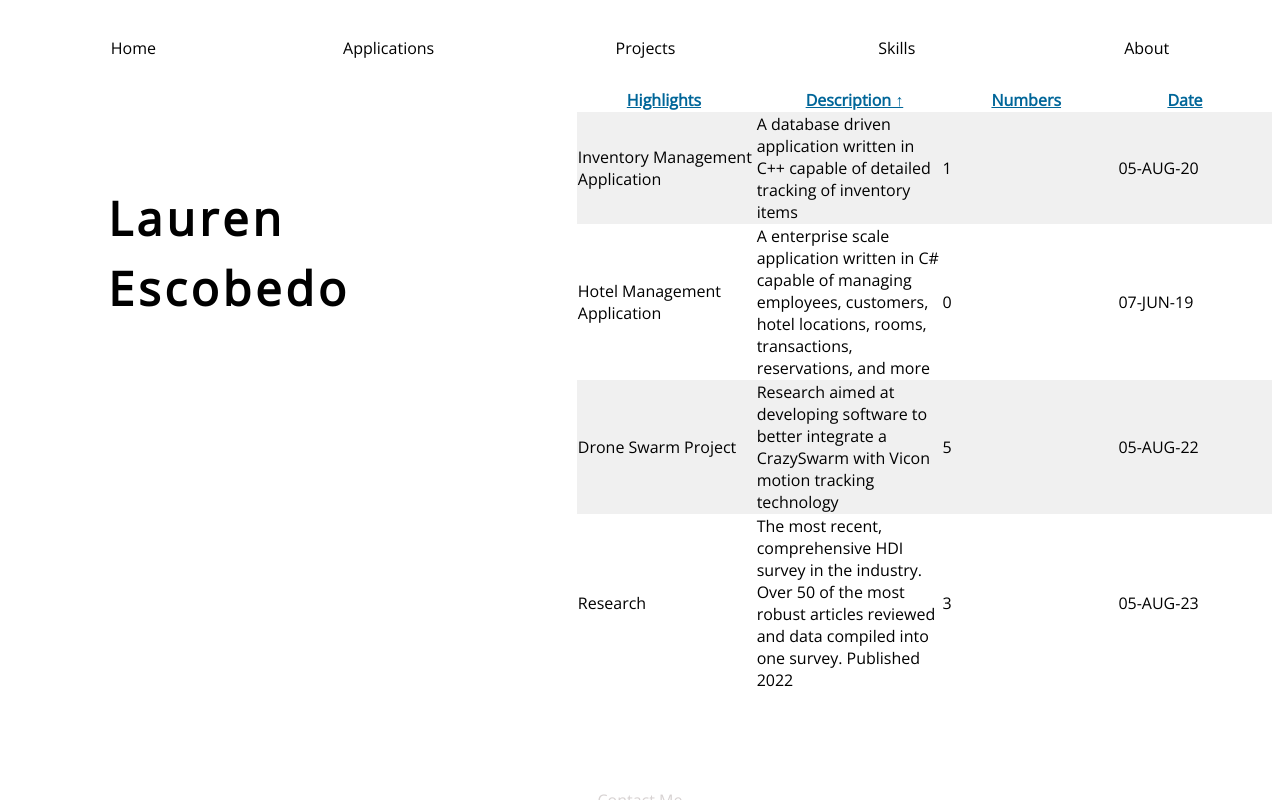
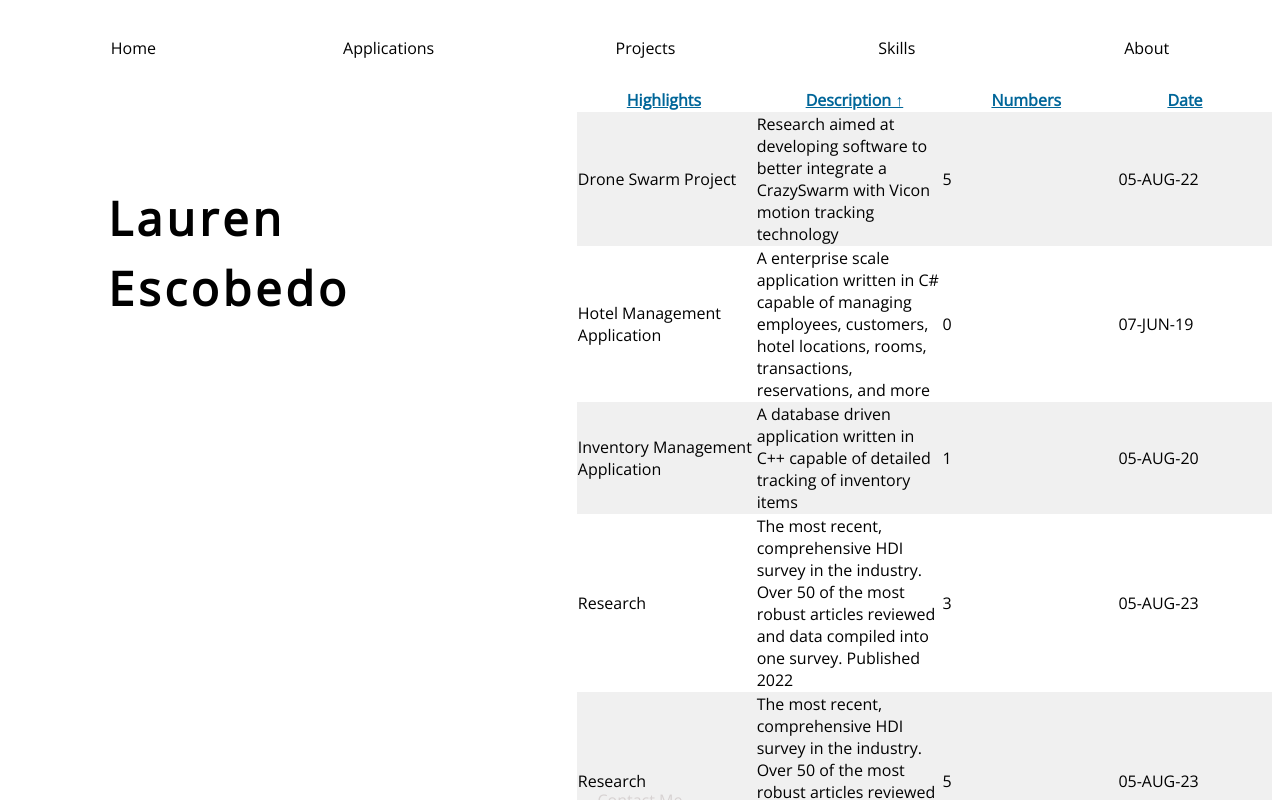
Before and after one commit to laurenesco/laurenesco.github.io, a plain HTML site: page index.html in a window 1280 px wide. Both pictures are taken after a click on the element "Description". Shown: the top 800 px of the page. Drawn offline with nearby package versions, Linux system fonts and the light colour scheme.

Commit message:
Refactoring for readability

```diff
--- a/index.html
+++ b/index.html
@@ -32,7 +32,7 @@
             <br><br><br>
         </div>
         <div style="width:55%; height: 500px; float:left;">
-            <table class="sortable-onload-0 rowstyle-alternateRow descending">
+            <table class="sortable-onload-0-2 rowstyle-alternateRow">
                 <thead>
                     <tr>
                         <th class="sortable">
@@ -109,6 +109,36 @@
                             05-AUG-23
                         </td>
                     </tr>
+                    <tr>
+                        <td>
+                            Research
+                        </td>
+                        <td>
+                            The most recent, comprehensive HDI survey in the industry. Over 50 of the most robust articles reviewed
+                            and data compiled into one survey. Published 2022
+                        </td>
+                        <td>
+                            7
+                        </td>
+                        <td>
+                            05-AUG-23
+                        </td>
+                    </tr>
+                    <tr>
+                        <td>
+                            Research
+                        </td>
+                        <td>
+                            The most recent, comprehensive HDI survey in the industry. Over 50 of the most robust articles reviewed
+                            and data compiled into one survey. Published 2022
+                        </td>
+                        <td>
+                            5
+                        </td>
+                        <td>
+                            05-AUG-23
+                        </td>
+                    </tr>
                     </tbody>
             </table>
         </div>
--- a/sortable-tables.js
+++ b/sortable-tables.js
@@ -1,24 +1,30 @@
 // Function to sort the table data
 function sortTable(event) {
+  // Retrieve table elements
   const table = event.target.closest("table");
   const tbody = table.querySelector("tbody");
-  const rows = Array.from(tbody.querySelectorAll("tr")); // Get all table rows
+  const rows = Array.from(tbody.querySelectorAll("tr"));
 
-  // Get the column index to sort
-  const column = Array.from(event.target.parentNode.children).indexOf(event.target);
+  // Parse column indices
+  const classPrefix = "sortable-onload";
+  const classList = table.className.split(" ");
+  const sortableClass = classList.find(className => className.startsWith(classPrefix));
+  const columnIndices = sortableClass.replace(classPrefix, "")
+                                     .split("-")
+                                     .filter(index => index !== "")
+                                     .map(index => parseInt(index));
 
-  // Get the current sorting order of the column
+  // Determine the sorting order of the column
   const currentSortOrder = event.target.dataset.sortOrder || "desc";
   const sortOrder = currentSortOrder === "asc" ? "desc" : "asc";
   event.target.dataset.sortOrder = sortOrder;
 
   // Sort the rows based on the content of the selected column
   rows.sort((a, b) => {
-    const cellA = a.querySelectorAll("td")[column].textContent.trim();
-    const cellB = b.querySelectorAll("td")[column].textContent.trim();
+    const cellA = a.querySelectorAll("td")[columnIndices[0]].textContent.trim();
+    const cellB = b.querySelectorAll("td")[columnIndices[0]].textContent.trim();
     let result;
 
-    // Apply different sorting based on the sorting style specified in the class of the header
     if (event.target.classList.contains("sortable-date")) { // Date sort
       const dateA = new Date(cellA);
       const dateB = new Date(cellB);
@@ -28,21 +34,34 @@ function sortTable(event) {
       const numberB = parseFloat(cellB);
       result = numberA - numberB;
     } else {
-      result = cellA.localeCompare(cellB, undefined, { numeric: true, sensitivity: 'base' }); // Alphanumeric sort
+      result = cellA.localeCompare(cellB, undefined, { numeric: true, sensitivity: 'base' }); // Alphanumeric sort [Default]
+    }
+
+    // Sort by secondary column
+    if (result == 0 && columnIndices.length >= 2) {
+      const secondColumn = columnIndices[1];
+      const secondCellA = a.querySelectorAll("td")[secondColumn].textContent.trim();
+      const secondCellB = b.querySelectorAll("td")[secondColumn].textContent.trim();
+
+      if (event.target.classList.contains("sortable-date")) { // Date sort
+        const dateA = new Date(secondCellA);
+        const dateB = new Date(secondCellB);
+        result = dateB - dateA;
+      } else if (event.target.classList.contains("sortable-numeric")) { // Numeric sort
+        const numberA = parseFloat(secondCellA);
+        const numberB = parseFloat(secondCellB);
+        result = numberA - numberB;
+      } else {
+        result = secondCellA.localeCompare(secondCellB, undefined, { numeric: true, sensitivity: 'base' }); // Alphanumeric sort
+      }
     }
 
     return sortOrder === "asc" ? result : -result;
   });
 
-  // Remove existing arrow
+  // Apply sort direction arrow
   const headers = table.querySelectorAll("th");
-  headers.forEach(header => {
-    header.textContent = header.textContent.replace(/\u2191|\u2193/g, '').trim();
-  });
-
-  // Add new arrow
-  const sortOrderArrow = sortOrder === "asc" ? " \u2191" : " \u2193";
-  event.target.textContent = event.target.textContent.trim() + sortOrderArrow;
+  applySortArrow(headers, sortOrder, event.target);
 
   // Remove and reappend rows in the table
   rows.forEach(row => tbody.removeChild(row));
@@ -50,6 +69,17 @@ function sortTable(event) {
 
   // Apply alternating row colors
   applyAlternatingRowColors(table);
+}
+
+// Function to apply sort direction arrow to headers
+function applySortArrow(headers, sortOrder, eventTarget) {
+  headers.forEach(header => {
+    header.textContent = header.textContent.replace(/\u2191|\u2193/g, '').trim();
+  });
+
+  // Add new arrow
+  const sortOrderArrow = sortOrder === "asc" ? " \u2191" : " \u2193";
+  eventTarget.textContent = eventTarget.textContent.trim() + sortOrderArrow;
 }
 
 // Function to apply alternating row colors
@@ -69,10 +99,15 @@ function applyAlternatingRowColors(table) {
   }
 }
 
+//
+//  Start script
+//
+
 // Find tables with class "sortable-onload-N" and sort by the specified column on load
 const sortableTables = document.querySelectorAll("table[class*='sortable-onload-']");
 
 sortableTables.forEach(table => {
+  // Retrieve table elements
   const headers = table.querySelectorAll("th");
 
   // Isolate the correct class, necessary for tables with multiple classes
@@ -81,10 +116,6 @@ sortableTables.forEach(table => {
   const sortableClass = classList.find(className => className.startsWith(classPrefix));
 
   if (sortableClass) {
-    // Get the column index from the class name
-    const classIndex = sortableClass.indexOf(classPrefix) + classPrefix.length;
-    const column = Math.abs(parseInt(table.className.substring(classIndex), 10)); // Must take absolute value due to preceeding "-" in class name!
-
     // Add click event listener to each table header
     headers.forEach(header => {
       header.addEventListener("click", sortTable);
@@ -94,14 +125,16 @@ sortableTables.forEach(table => {
         header.style.color = "#006699";
       }
     });
-//debugger;
-    // Trigger the sorting based on the column index
-    const headerToSort = headers[column];
-    if (headerToSort) {
-      // Set the initial sorting order to "asc" for the header to be sorted on load
-      headerToSort.dataset.sortOrder = table.classList.contains("descending") ? "asc" : "desc";
-      sortTable({ target: headerToSort }); // Manually trigger the sorting function
-    }
+
+    // Trigger the sorting based on the column indices
+    columnIndices.forEach(index => {
+      const headerToSort = headers[index];
+      if (headerToSort) {
+        // Set the initial sorting order to "asc" for the headers to be sorted on load
+        headerToSort.dataset.sortOrder = table.classList.contains("descending") ? "asc" : "desc";
+        sortTable({ target: headerToSort }); // Manually trigger the sorting function
+      }
+    });
   }
 
   // Apply initial alternating row colors
```
